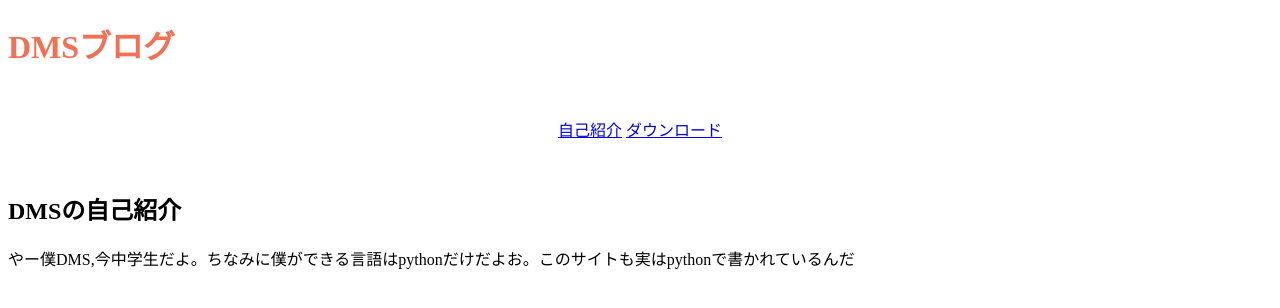
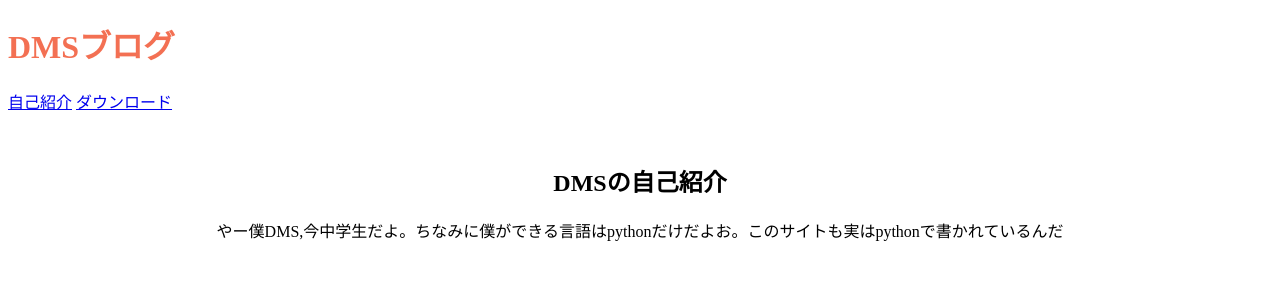
Before and after one commit to tuna2134/siteshot, a Python web app: template templates/hello.html in a window 1280 px wide. Shown: the top 308 px of the page. Run offline with Jinja, Linux system fonts and the light colour scheme; the template is opened without the code that fills it, so the values that code supplies are empty.

Commit message:
Update layout.html

```diff
--- a/templates/layout.html
+++ b/templates/layout.html
@@ -5,13 +5,15 @@
   <link href="/static/css/style.css" rel="stylesheet">
 </head>
 <body>
-  <h1 id="title">DMSブログ</h1>
+  <header>
+    <h1 id="title">DMSブログ</h1>
+    <nav>
+      <a href="hello.html">自己紹介</a>
+      <a href="download.html">ダウンロード</a>
+    </nav>
+  </header>
   <main>
-    <a href="hello.html">自己紹介</a>
-    <a href="download.html">ダウンロード</a>
+    {% block content %} {% endblock %}
   </main>
-  <div class="content">
-    {% block content %} {% endblock %}
-  </div>
 </body>
 </html>
```
